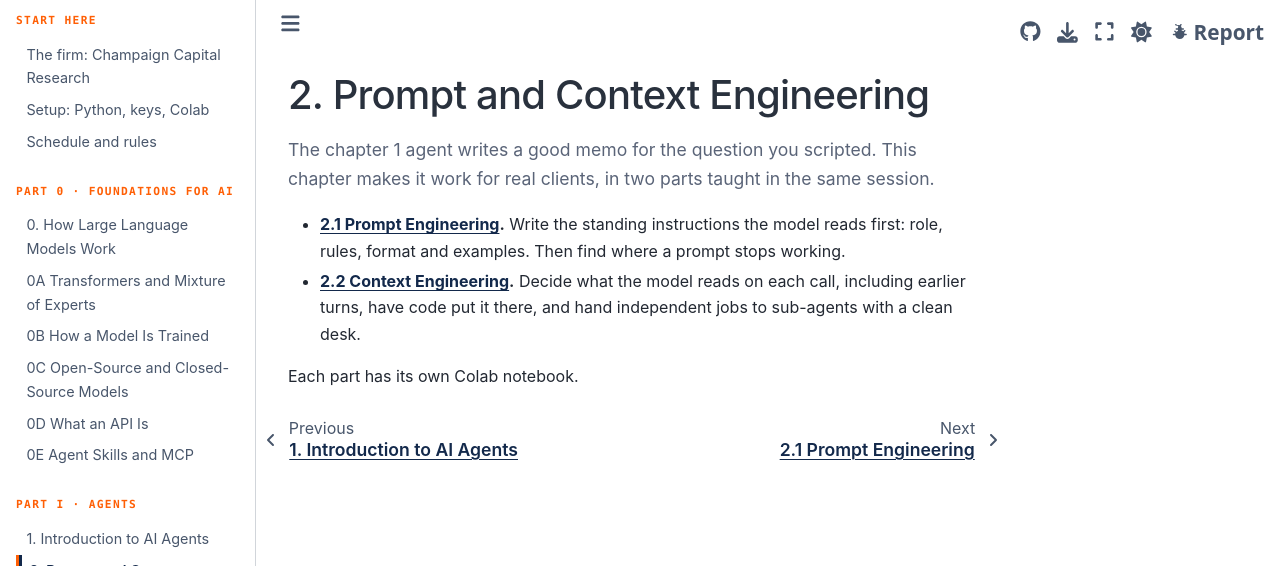
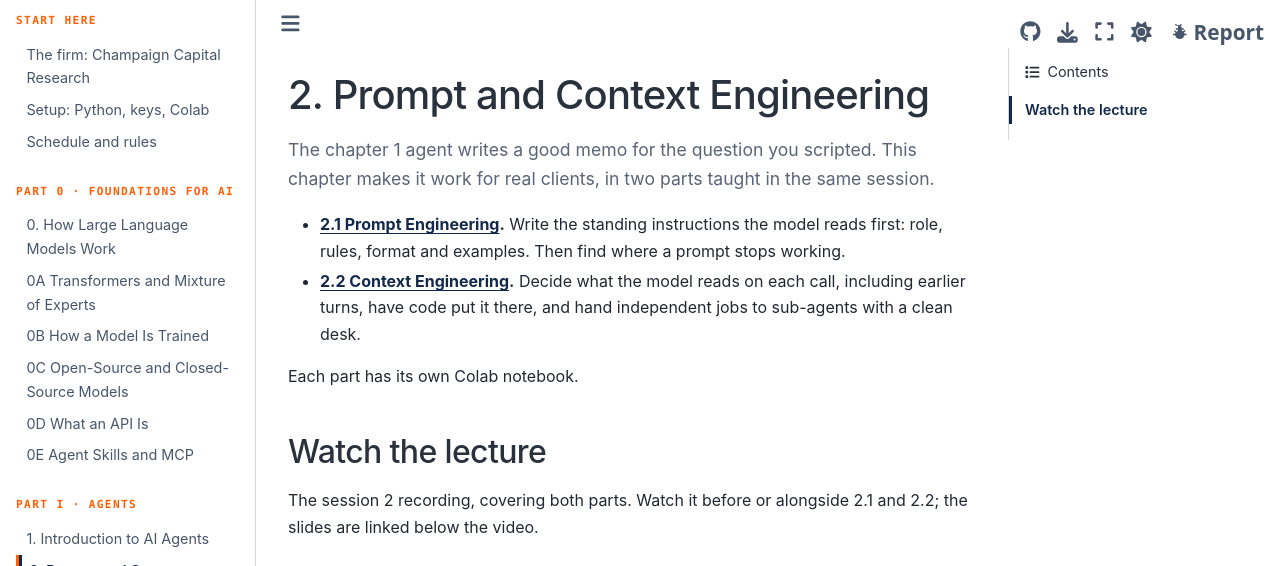
Before and after one commit to ashcastelinocs124/msba-ai-workshop, a Jupyter Book: the page built from book/ch02-prompt-and-context.md, in a window 1280 px wide and 1201 px high. Shown: the top 566 px of the window. Built offline with Jupyter Book 1.0.4 settings and Sphinx 7.4.7 and the Sphinx Book theme 1.1.4, drawn with Linux system fonts in a browser that asks for light colours; some of the changed text lies outside the part shown; grey boxes are pictures that could not be loaded.

Commit message:
Add the session 2 lecture recording and slides to chapter 2
The edited recording (YouTube, 1 h 41 min) and the deck PDF go on the
chapter 2 page; sections 2.1 and 2.2 link to it from their introductions.

````diff
--- a/book/ch02-prompt-and-context.md
+++ b/book/ch02-prompt-and-context.md
@@ -8,3 +8,15 @@
 - **[2.2 Context Engineering](ch02-context-engineering.md).** Decide what the model reads on each call, including earlier turns, have code put it there, and hand independent jobs to sub-agents with a clean desk.
 
 Each part has its own Colab notebook.
+
+(ch02-lecture)=
+## Watch the lecture
+
+The session 2 recording, covering both parts. Watch it before or alongside 2.1 and 2.2; the slides are linked below the video.
+
+```{raw} html
+<figure class="wk-intro-video">
+  <iframe src="https://www.youtube.com/embed/6wJaIfLtamU" title="Session 2 · Prompt and Context Engineering" allow="accelerometer; autoplay; clipboard-write; encrypted-media; gyroscope; picture-in-picture" allowfullscreen></iframe>
+  <figcaption>Session 2 · Prompt and Context Engineering · 1 h 41 min · <a href="https://youtu.be/6wJaIfLtamU">Open on YouTube</a> · <a href="https://github.com/ashcastelinocs124/Workshop-Slides/blob/main/AI/education/workshop-lecture/workshop-2-prompt-context-engineering.pdf">Slides (PDF)</a></figcaption>
+</figure>
+```
````
Also changed, not shown: book/ch02-context-engineering.md (+1 -1 lines), book/ch02-prompt-engineering.md (+1 -1 lines).
